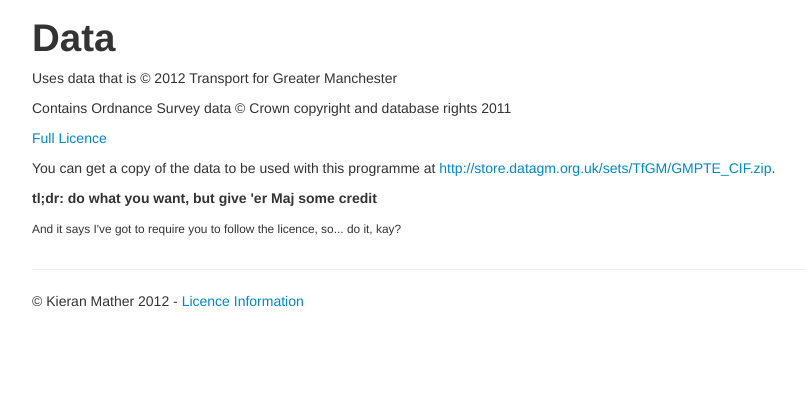
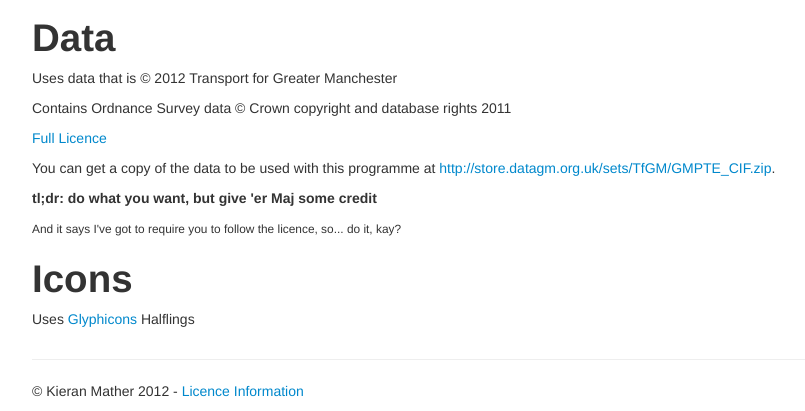
Before and after one commit to stemount/gmbustimes, a PHP site: page /licence.php in a window 1280 px wide. Shown: the part 1127-1538 px from the top of the page, without its empty margins (23-828 px from the left). Before the commit the page ends 1434 px from the top, so only its background shows below. Run offline with PHP 8.4, Linux system fonts and the light colour scheme; some libraries are stand-ins or nearby versions.

Commit message:
Added icons credit

```diff
--- a/licence.php
+++ b/licence.php
@@ -88,6 +88,12 @@
         <p><small>And it says I've got to require you to follow the licence, so... do it, kay?</small></p>
       </div>
     </div>
+    <div class="row">
+      <div class="span9">
+        <h1>Icons</h1>
+        <p>Uses <a href="http://glyphicons.com/">Glyphicons</a> Halflings</p>
+      </div>
+    </div>
 
       <hr>
 
```
